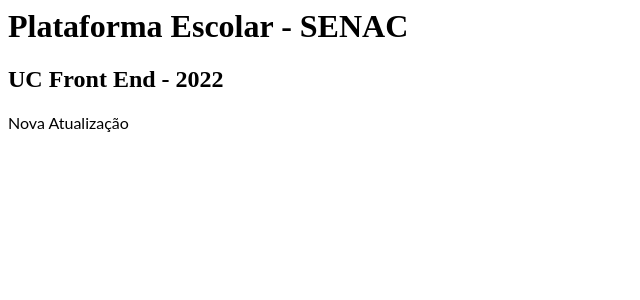
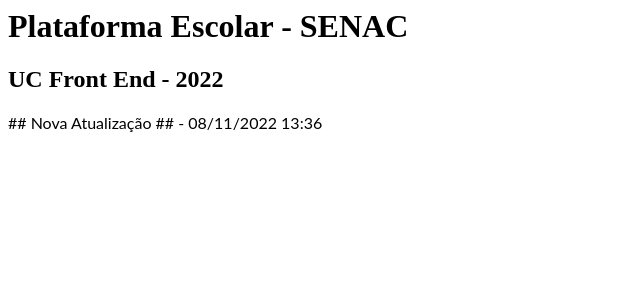
Before and after one commit to theusdido/plataforma-ensino-senac, an Angular app: page / in a window 1280 px wide. Shown: the top 300 px of the page, without its empty margins (0-640 px from the left). Built offline with nearby package versions, Linux system fonts and the light colour scheme.

Commit message:
Adicionando data no app.component

```diff
--- a/src/app/app.component.html
+++ b/src/app/app.component.html
@@ -1,4 +1,4 @@
 <h1>Plataforma Escolar - SENAC</h1>
 <h2>UC Front End - 2022</h2>
 
-<p>Nova Atualização</p>
+<p>## Nova Atualização ## - 08/11/2022 13:36</p>
```
